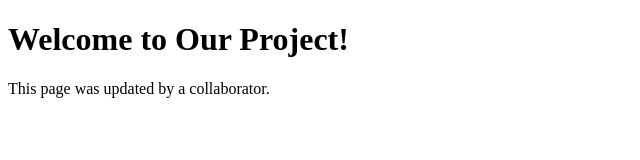
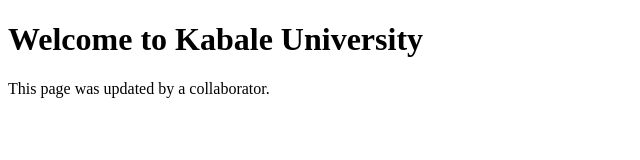
Before and after one commit to seki-jose/git-collaboration, a plain HTML site: page index.html in a window 1280 px wide. Shown: the whole page, without its empty margins (0-640 px from the left). Drawn offline with Linux system fonts and the light colour scheme.

Commit message:
Update heading for university

```diff
--- a/index.html
+++ b/index.html
@@ -7,7 +7,7 @@
     <title>Welcome Page</title>
 </head>
 <body>
-    <h1>Welcome to Our Project!</h1>
+    <h1>Welcome to Kabale University</h1>
     <p>This page was updated by a collaborator. </p>
 </body>
 </html>
```
